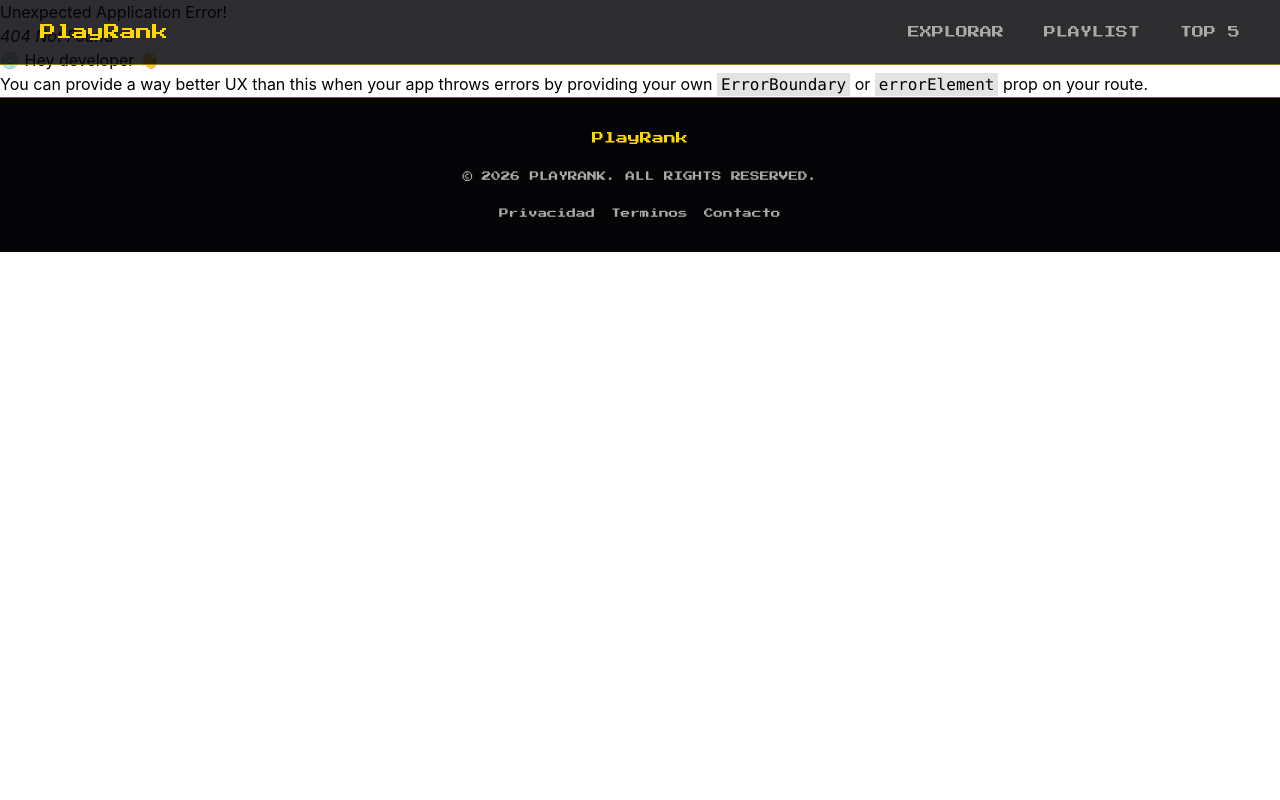
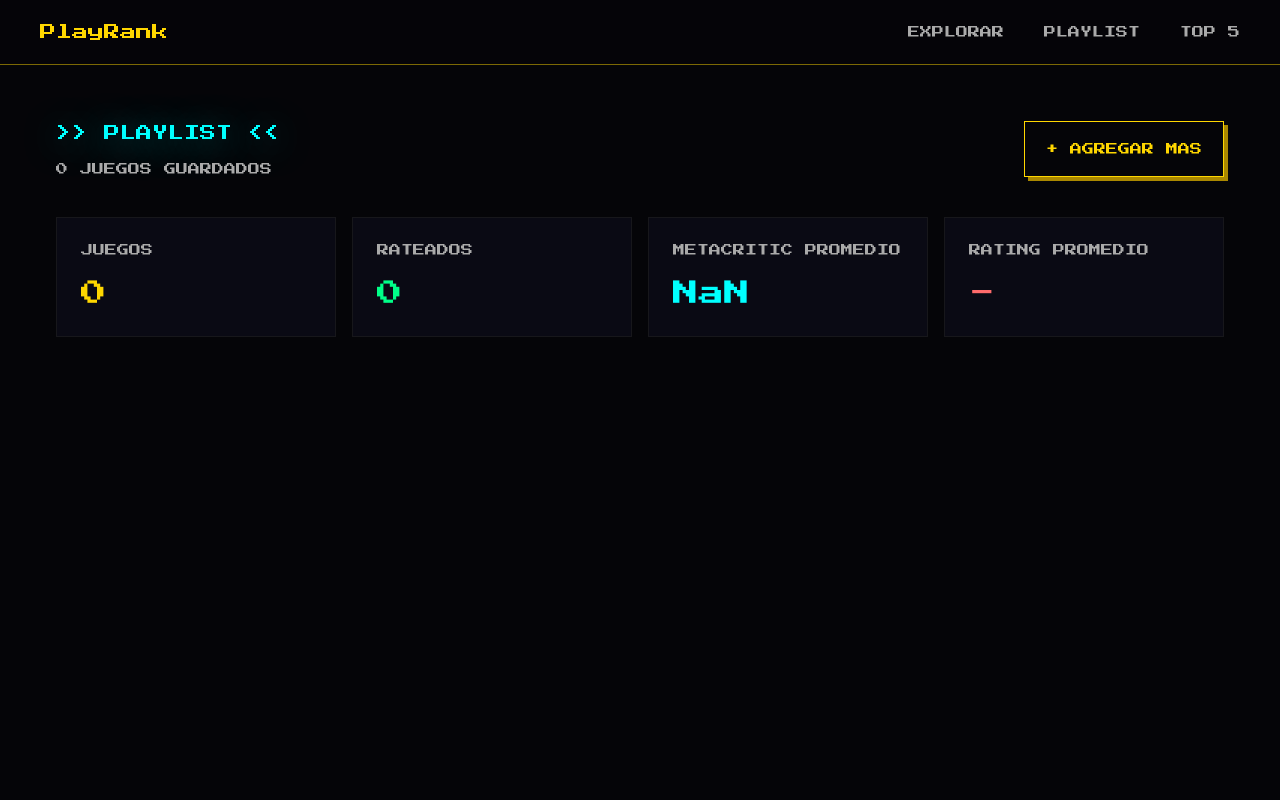
Before and after one commit to JuanI004/app-playRank, a React (Vite) app: page /playlist in a window 1280 px wide. Before the commit this address had no page. Shown: the top 800 px of the page. Built offline with nearby package versions, Linux system fonts and the light colour scheme.

Commit message:
Terminar Pagina de Playlist

```diff
--- /dev/null
+++ b/src/components/PlaylistCard.jsx
@@ -0,0 +1,90 @@
+import { useNavigate } from "react-router";
+
+
+export default function PlaylistCard({ juego, rating = 0 }) {
+  const metacriticColor =
+    juego.metacritic >= 90 ? "text-[#00ff88] border-[#00ff88]" :
+    juego.metacritic >= 75 ? "text-[#ffd700] border-[#ffd700]" :
+                             "text-[#ff6b6b] border-[#ff6b6b]";
+
+  const navigate = useNavigate();
+
+  const esDePC = juego.platforms?.some(p => p.platform.name.toLowerCase().includes("pc") || p.platform.name.toLowerCase().includes("steam"))
+
+  return (
+    <div key={juego.id} className='relative bg-[#050508] border border-[#ffd7004b]  hover:scale-102 transition-transform duration-200 flex flex-col'>
+        <div className="relative w-full">
+             <img src={juego.background_image} alt={juego.name} className='w-full h-48 object-cover' />
+             <div className='absolute bottom-0 bg-linear-to-t from-[#050508] to-transparent w-full h-[50%]'/>
+        </div>
+
+        {juego.metacritic && (
+            <p className={`absolute top-2 right-2 px-2 py-1 bg-[#050508] font-pixel text-[0.7rem] leading-relaxed border ${metacriticColor}`}>{juego.metacritic}</p>
+        )}
+        <div className="flex flex-col gap-3 p-3 flex-1">
+            <div className=' flex flex-col gap-3'>
+                <h2 className='font-pixel text-[0.7rem] leading-relaxed text-primary'>{juego.name}</h2>
+
+                {juego.genres?.length > 0 && (
+                    <div className="flex flex-wrap gap-1">
+                            {juego.genres.map((genre) => (
+                                <span key={genre.id} className="border-1 border-[#333] text-secondary  text-[0.6rem] font-pixel px-2 py-1">
+                                    {genre.name}
+                                </span>
+                            ))}
+                    </div>
+                )}
+
+                <div className="flex items-center gap-2">
+                    <p className="font-pixel text-[0.5rem] text-secondary">COMUNIDAD</p>
+                    <div className="flex gap-0.5">
+                        {[1, 2, 3, 4, 5].map((s) => (
+                        <span
+                            key={s}
+                            className="text-sm"
+                            style={{ color: s <= Math.round(juego.rating) ? "#ffd700" : "#333" }}
+                        >★</span>
+                        ))}
+                    </div>
+                    <span className="font-inter text-xs text-secondary">
+                        {juego.rating?.toFixed(1)} ({juego.ratings_count?.toLocaleString()} votos)
+                    </span>
+                </div>
+
+                {rating > 0 ? (
+                    <div className="flex items-center gap-2">
+                    <p className="font-pixel text-[0.5rem] text-secondary">MI RATING</p>
+                    <div className="flex gap-0.5">
+                        {[1, 2, 3, 4, 5].map((s) => (
+                        <span
+                            key={s}
+                            className="text-sm"
+                            style={{ color: s <= rating ? "#ffd700" : "#333" }}
+                        >★</span>
+                        ))}
+                    </div>
+                </div>
+                ):
+                <p className="font-pixel text-[0.5rem] text-[#5c5c5c]">SIN RATING</p>
+                }
+            </div>
+
+            <div className="flex gap-2 w-full mt-auto ">
+                <button onClick={() => navigate(`/juegos/${juego.id}`)} className="w-full font-pixel text-primary  text-[0.6rem] border  py-2 cursor-pointer border-primary  ursor hover:bg-[#ffd90023] pointer transition-colors">
+                    VER
+                </button>
+                {esDePC &&
+                    <button onClick={() => navigate(`/precios/${encodeURIComponent(juego.name)}`)} className="w-full font-pixel text-[#00ffff] text-[0.6rem] border border-[#00ffff]  py-2  cursor-pointer hover:bg-[#00ffff1c]  cursor pointer transition-colors">
+                         PRECIOS
+                    </button>
+                }
+                <button onClick={() => window.history.back()} className="w-[40%] font-pixel text-[#ff6b6b] text-xs border border-[#ff6b6b] py-2  cursor-pointer hover:bg-[#ff6b6b23] cursor pointer transition-colors">
+                    X
+                </button>
+            </div>
+
+        </div>
+
+    </div>
+  );
+}
--- /dev/null
+++ b/src/hooks/useRatings.jsx
@@ -0,0 +1,24 @@
+import { useState, useEffect, useCallback } from "react";
+
+export default function useRatings() {
+    const [ratings, setRatings] = useState(() => {
+        try {
+            return JSON.parse(localStorage.getItem("ratings")) || [];
+        } catch {
+            return {};
+        }
+    });
+
+    useEffect(() => {
+        localStorage.setItem("ratings", JSON.stringify(ratings));
+        console.log(ratings)
+    }, [ratings]);
+
+    const getRating = (id) => ratings[id] ?? 0
+
+    const AddRating = useCallback((gameId, rating) => {
+        setRatings((prev) => ({...prev, [gameId]: rating}))
+    }, []);
+
+    return { ratings, AddRating, getRating };
+}
--- a/src/main.jsx
+++ b/src/main.jsx
@@ -10,6 +10,7 @@ import Footer from './components/Footer.jsx'
 import Juegos from './pages/Juegos.jsx'
 import Gamepage from './pages/GamePage.jsx'
 import Precios from './pages/Precios.jsx'
+import Playlist from './pages/Playlist.jsx'
 
 const queryClient = new QueryClient()
 const router = createBrowserRouter([
@@ -27,6 +28,10 @@ const router = createBrowserRouter([
   {
     path:"/precios/:nombreJuego",
     element:<Precios />
+  },
+  {
+    path: "/playlist",
+    element: <Playlist/>
   }
 ])
 
--- a/src/pages/GamePage.jsx
+++ b/src/pages/GamePage.jsx
@@ -3,6 +3,7 @@ import useFetchInfoJuego from "../hooks/useFetchInfoJuego"
 import InfoSection from "../components/InfoSection"
 import usePlaylist from "../hooks/usePlaylist"
 import useTop5 from "../hooks/useTop5"
+import useRatings from "../hooks/useRatings"
 import { useState } from "react"
 import { useNavigate } from "react-router"
 
@@ -12,9 +13,10 @@ export default function GamePage() {
 
   const { toggleInPlaylist, isInPlaylist } = usePlaylist()
   const { toggleInTop5, isInTop5 } = useTop5()
-
+  const { AddRating, getRating } = useRatings()
+  const ratingJuego = getRating(id);
   const { juego, screenshots, isLoading, error } = useFetchInfoJuego({ idJuego: id })
-  const [estrellasHover, setEstrellasHover] = useState({cant: 0, fixed: false})
+  const [estrellasHover, setEstrellasHover] = useState({cant: ratingJuego, fixed: false})
   const [imagenSelect, setImagenSelect] = useState(null)
 
   const esDePC = juego.data?.platforms?.some(p => p.platform.name.toLowerCase().includes("pc") || p.platform.name.toLowerCase().includes("steam"))
@@ -25,7 +27,8 @@ export default function GamePage() {
                              "text-[#ff6b6b] border-[#ff6b6b]";
 
   function handleSubmitRating(cant) {
-    setEstrellasHover({cant, fixed: true})
+    setEstrellasHover({cant})
+    AddRating(id, cant)
   }
 
   function handleAddPlaylist() {
@@ -153,12 +156,14 @@ export default function GamePage() {
 
             <section className="px-6 py-10 flex flex-col gap-4 bg-[#0a0a14] border border-[#3f361a]">
               <h3 className="font-pixel text-primary text-xs">MI RATING</h3>
-              <div className="flex gap-0.5 items-center">
+              <div className="flex gap-0.5 items-center"
+                onMouseLeave={() => !estrellasHover.fixed && setEstrellasHover({cant: ratingJuego, fixed: false})}
+              >
                     {[1, 2, 3, 4, 5].map((s) => (
                      <span
                         key={s}
                         onMouseEnter={() => !estrellasHover.fixed && setEstrellasHover({cant: s, fixed: false})}
-                        onMouseLeave={() => !estrellasHover.fixed && setEstrellasHover({cant: 0, fixed: false})}
+
                         onClick={() => handleSubmitRating(s)}
 
                         className="text-[2rem] cursor-default"
@@ -166,7 +171,7 @@ export default function GamePage() {
                     >★</span>
                     ))}
                     <span className="font-inter mx-4 text-sm text-secondary">
-                      {estrellasHover.fixed ? `Tu rating: ${estrellasHover.cant} estrellas` : "Haz click para calificar"}
+                      {estrellasHover.fixed || ratingJuego > 0 ? `Tu rating: ${estrellasHover.cant} estrellas` : "Haz click para calificar"}
                     </span>
                 </div>
             </section>
--- /dev/null
+++ b/src/pages/Playlist.jsx
@@ -0,0 +1,75 @@
+import usePlaylist from "../hooks/usePlaylist"
+import useRatings from "../hooks/useRatings"
+import PlaylistCard from "../components/PlaylistCard";
+import { useNavigate } from "react-router";
+
+export default function Playlist() {
+    const {playlist} = usePlaylist();
+    const {getRating} = useRatings()
+    const navigate = useNavigate()
+
+    const cantRateados = playlist.filter((g) => getRating(g.id) > 0).length
+    const ratingProm = cantRateados > 0 ? (playlist.filter((g) =>
+        getRating(g.id) > 0)
+        .reduce((prom, g) => prom + getRating(g.id), 0) / cantRateados).toFixed(1)
+        : "-";
+    const metacriticProm = (playlist.reduce((prom, g) => prom + g.metacritic, 0) / playlist.length).toFixed(0)
+
+
+    const SECCIONES = [
+        {
+            label: "JUEGOS",
+            value: playlist.length,
+            color: "#ffd700"
+        },
+        {
+            label: "RATEADOS",
+            value: cantRateados,
+            color: "#00ff88"
+        },
+        {
+            label: "METACRITIC PROMEDIO",
+            value: metacriticProm,
+            color: "#00ffff"
+        },
+        {
+            label: "RATING PROMEDIO",
+            value: ratingProm,
+            color: "#ff6b6b"
+        }
+    ]
+
+    return (
+        <div className="w-screen min-h-screen bg-bg pt-[65px] pb-20">
+
+            <main className="relative max-w-[1200px] mx-auto flex gap-10 flex-col p-4">
+                <div className="flex w-full justify-between mt-10  ">
+                    <div className="flex flex-col gap-4">
+                        <h1 className='font-pixel text-[#00ffff] text-md text-shadow-[0_5px_35px_rgba(0,255,255,0.50)]'>{">> " + "PLAYLIST" + " <<"}</h1>
+                        <h1 className="text-xs font-pixel uppercase text-secondary ">{playlist.length === 1 ? "1 JUEGO GUARDADO" : playlist.length + " JUEGOS GUARDADOS"}</h1>
+                    </div>
+                        <button onClick={() => navigate("/juegos")} className="font-pixel text-primary text-xs border border-primary py-4 w-50 cursor-pointer hover:bg-[#ffd90023] cursor pointer transition-colors"
+                        style={{boxShadow:"4px 4px 0 #aa8800"}}
+                        >+ AGREGAR MAS</button>
+                </div>
+
+                <div className="grid grid-cols-2 sm:grid-cols-4 gap-4 ">
+                    {SECCIONES.map((s) => (
+                        <div className="bg-[#0a0a14] border p-6 border-[#202020a6]">
+                            <h3 className="text-secondary font-pixel mb-4 text-xs">{s.label}</h3>
+                            <h2 className={`font-pixel text-[1.6rem] text-[${s.color}]`}>{s.value}</h2>
+                        </div>
+                    ))}
+                </div>
+
+                <div className="grid gap-4 grid-cols-1 sm:grid-cols-2 md:grid-cols-3 lg:grid-cols-4">
+                    {playlist.map((g) => (
+                        <PlaylistCard key={g.id} juego={g} rating={getRating(g.id)}/>
+                    ))}
+                </div>
+
+            </main>
+
+        </div>
+    )
+}
```
